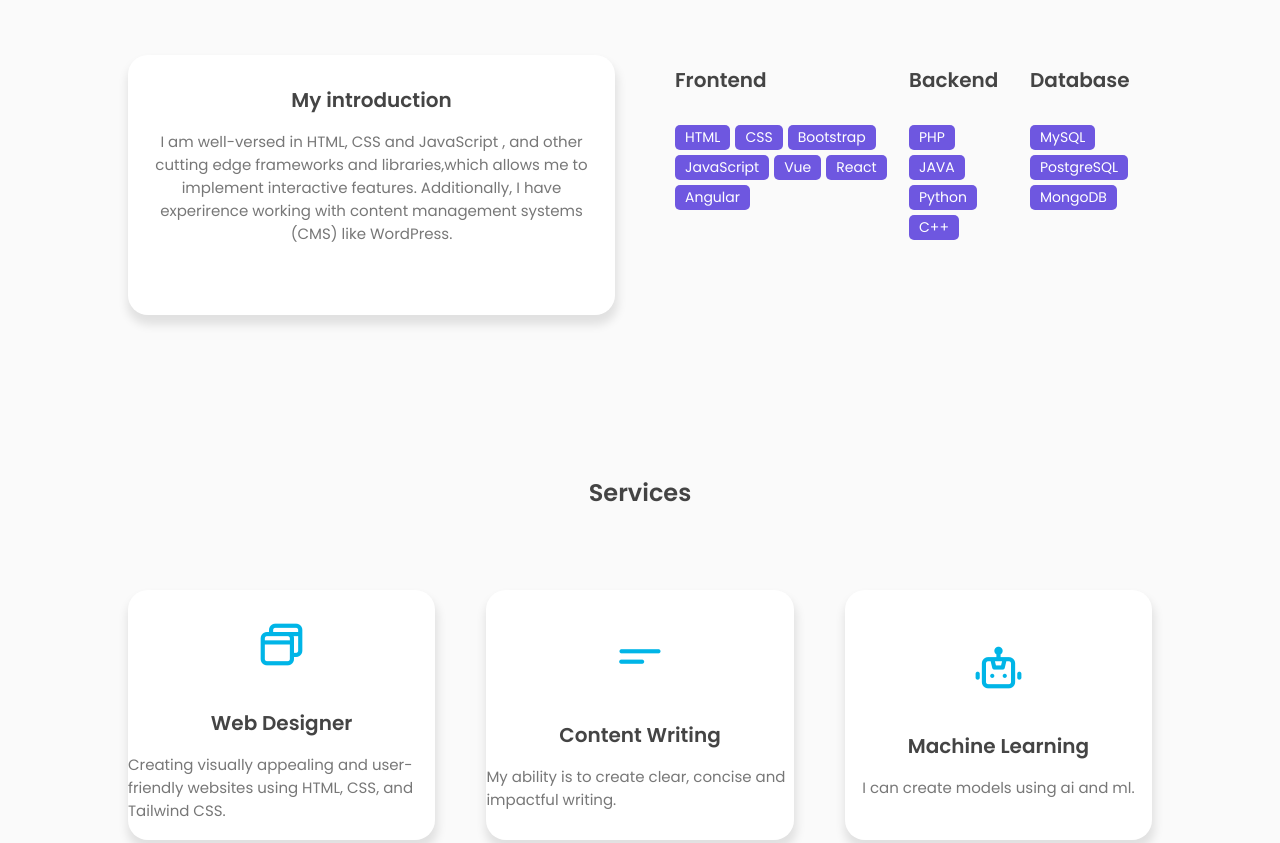
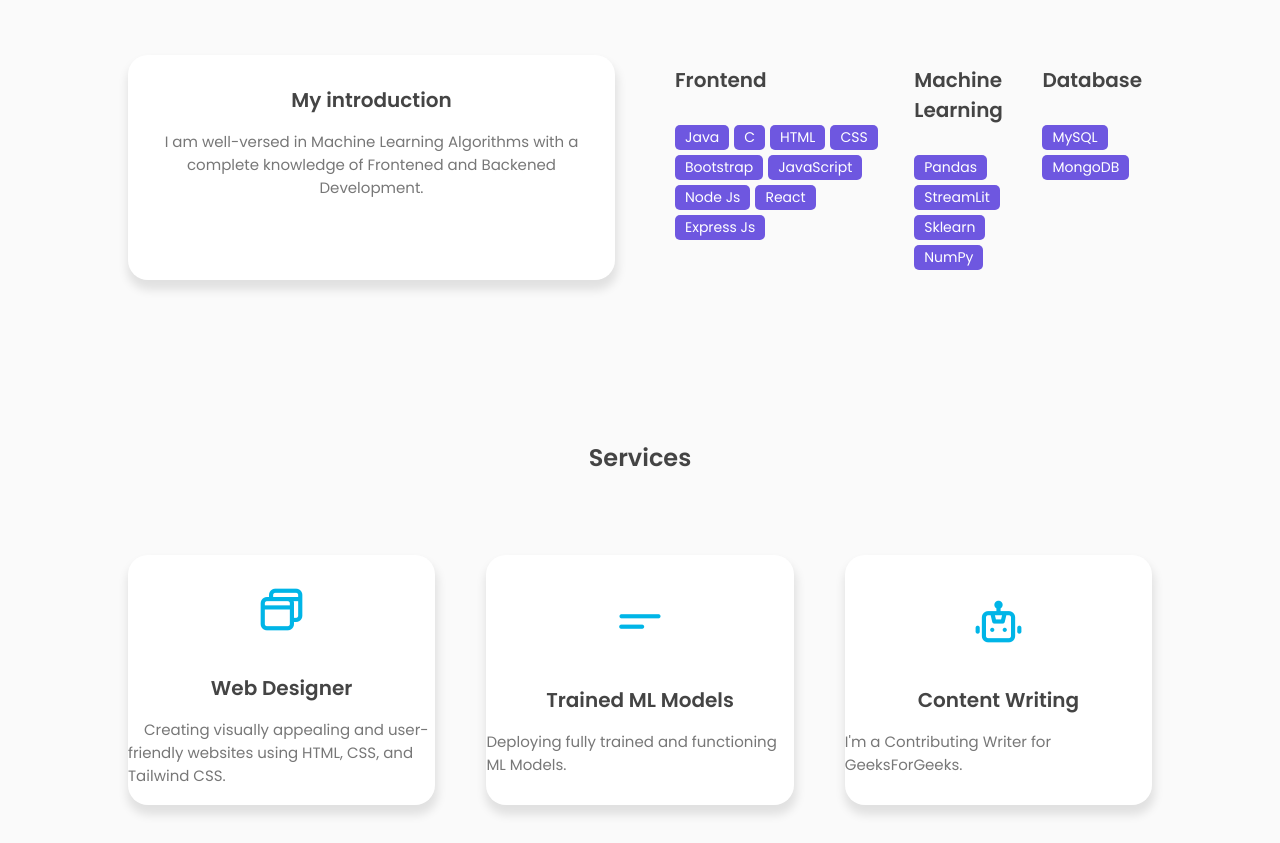
Before and after one commit to SrishtiSinha2003/Portfolio, a plain HTML site: page portfolio.html in a window 1280 px wide. Shown: the part 940-1783 px from the top of the page. Drawn offline with nearby package versions, Linux system fonts and the light colour scheme.

Commit message:
Updated file

```diff
--- a/portfolio.html
+++ b/portfolio.html
@@ -65,7 +65,7 @@
                 <p>I'm <span class="typedText"></span></p>
             </div>
             <div class="featured-text-info">
-               <p>Hello! I'm a passionate Computer Science Engineering student with a deep love for coding and technology. I have hands-on experience with languages and frameworks such as C, C++, HTML, CSS, Tailwind CSS, JavaScript, and React.js. My goal is to become a proficient Full Stack Developer. I am also an enthusiast in Artificial Intelligence and Machine Learning, constantly exploring and learning about the latest advancements in the field. I am driven by curiosity and a desire to create impactful solutions through code.</p>
+               <p>Hello! I'm a passionate Computer Science Engineering student with a deep love for coding and technology. I have hands-on experience with languages and frameworks such as Java, Python, C, HTML, CSS, Tailwind CSS, JavaScript, Node.js, Express.Js and React.js. I am also an enthusiast in Artificial Intelligence and Machine Learning, constantly exploring and learning about the latest advancements in the field. I am driven by curiosity and a desire to create impactful solutions through code.</p>
             </div>
             <div class="social_icons">
             <a href="https://www.linkedin.com/in/srishti-sinha-06aug082003/" target="_blank" class="icon"><i class= "uil uil-linkedin-alt"> </i></a>
@@ -94,10 +94,7 @@
             <div class="col">
                 <div class="about-info">
                     <h3>My introduction</h3>
-                    <p>I am well-versed in HTML, CSS and JavaScript , and other cutting edge
-                       frameworks and libraries,which allows me to implement interactive features.
-                       Additionally, I have experirence working with content management systems (CMS) like
-                       WordPress.
+                    <p>I am well-versed in Machine Learning Algorithms with a complete knowledge of Frontened and Backened Development.
                     </p>
                 </div>
             </div>
@@ -107,24 +104,26 @@
                         <h3>Frontend</h3>
                     </div>
                     <div class="skills-list">
+                        <span>Java</span>
+                        <span>C</span>
                         <span>HTML</span>
                         <span>CSS</span>
                         <span>Bootstrap</span>
                         <span>JavaScript</span>
-                        <span>Vue</span>
+                        <span>Node Js</span>
                         <span>React</span>
-                        <span>Angular</span>
+                        <span>Express Js</span>
                     </div>
                 </div>
                 <div class="skills-box">
                     <div class="skills-header">
-                        <h3>Backend</h3>
+                        <h3>Machine Learning</h3>
                     </div>
                     <div class="skills-list">
-                        <span>PHP</span>
-                        <span>JAVA</span>
-                        <span>Python</span>
-                        <span>C++</span>
+                        <span>Pandas</span>
+                        <span>StreamLit</span>
+                        <span>Sklearn</span>
+                        <span>NumPy</span>
                     </div>
                 </div>
                 <div class="skills-box">
@@ -133,7 +132,6 @@
                     </div>
                     <div class="skills-list">
                         <span>MySQL</span>
-                        <span>PostgreSQL</span>
                         <span>MongoDB</span>
                     </div>
                 </div>
@@ -151,17 +149,17 @@
             <div class="project-box">
                 <i class="uil uil-browser"></i>
                 <h3>Web Designer</h3>
-                <label>Creating visually appealing and user-friendly websites using HTML, CSS, and Tailwind CSS.</label>
+                <label> &nbsp; &nbsp; Creating visually appealing and user-friendly websites using HTML, CSS, and Tailwind CSS.</label>
             </div>
             <div class="project-box">
                 <i class="uil uil-paragraph"></i>
-                <h3>Content Writing</h3>
-                <label>My ability is to create clear, concise and impactful writing.</label>
+                <h3>Trained ML Models</h3>
+                <label>Deploying fully trained and functioning ML Models.</label>
             </div>
             <div class="project-box">
                 <i class="uil uil-robot"></i>
-                <h3>Machine Learning</h3>
-                <label>I can create models using ai and ml.</label>
+                <h3>Content Writing</h3>
+                <label>I'm a Contributing Writer for GeeksForGeeks.</label>
             </div>
           </div>
        </section>
```
